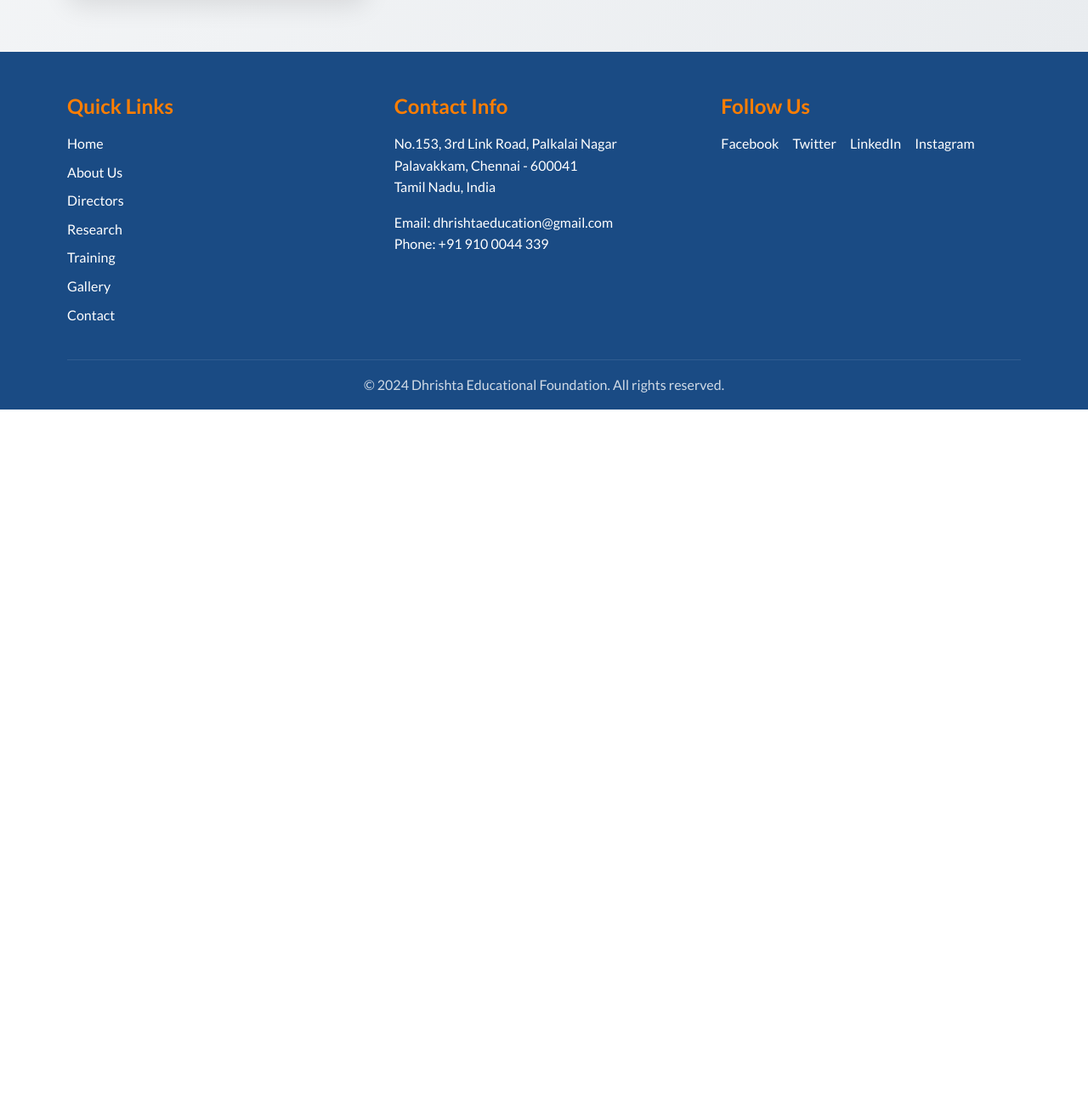
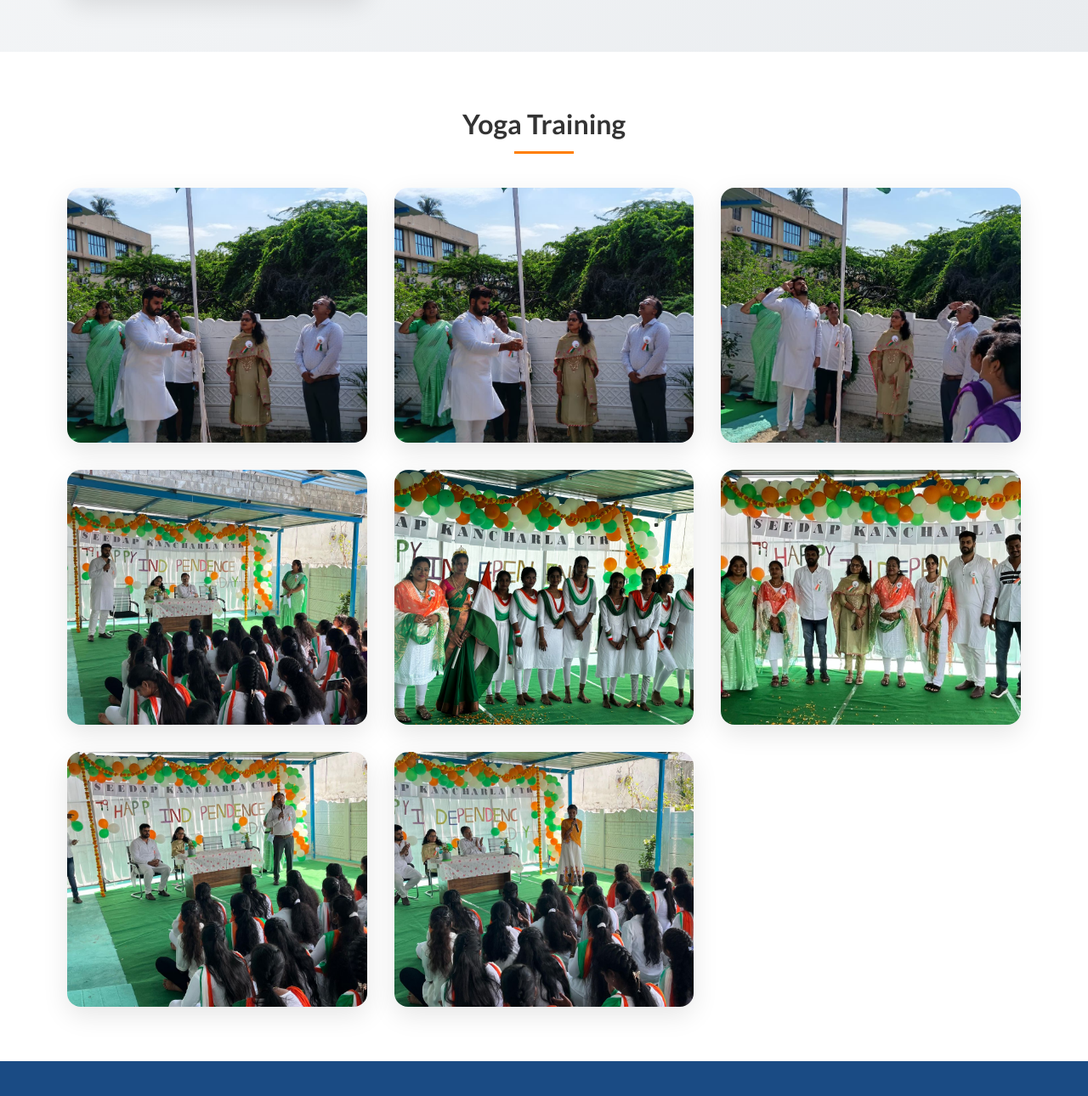
Before and after one commit to Dhrishta-Foundation/Foundation-Page, a plain HTML site: page gallery/gallery.html in a window 1280 px wide. Shown: the part 2090-3380 px from the top of the page at 85% size. Before the commit the page ends 2572 px from the top, so only its background shows below. Drawn offline with Linux system fonts and the light colour scheme.

Commit message:
Independence day celebration

```diff
--- a/gallery/gallery.html
+++ b/gallery/gallery.html
@@ -110,6 +110,72 @@
             </div>
         </div>
     </section>
+
+    <!-- Independence Day Section -->
+    <!--  Yoga Section -->
+    <section id="research-grants" class="gallery-section section">
+        <div class="container">
+            <h2 class="section-title">Yoga Training</h2>
+            <div class="gallery-grid">
+                <div class="gallery-item">
+                    <img src="../assets/images/independence_day/flag.jpg" alt="Flag Ceremony">
+                    <div class="gallery-overlay">
+                        <h3>Independence Day</h3>
+                        <p></p>
+                    </div>
+                </div>
+                <div class="gallery-item">
+                    <img src="../assets/images/independence_day/flag.jpg" alt="Flag Ceremony">
+                    <div class="gallery-overlay">
+                        <h3>Independence Day</h3>
+                        <p></p>
+                    </div>
+                </div>
+                <div class="gallery-item">
+                    <img src="../assets/images/independence_day/flag_selute.jpg" alt="Flag Selute">
+                    <div class="gallery-overlay">
+                        <h3>Independence Day</h3>
+                        <p></p>
+                    </div>
+                </div>
+                <div class="gallery-item">
+                    <img src="../assets/images/independence_day/rukesh_speech.jpg" alt="Rukesh Speech">
+                    <div class="gallery-overlay">
+                        <h3>Independence Day</h3>
+                        <p></p>
+                    </div>
+                </div>
+                <div class="gallery-item">
+                    <img src="../assets/images/independence_day/student_performance.jpg" alt="Student Performance">
+                    <div class="gallery-overlay">
+                        <h3>Independence Day</h3>
+                        <p></p>
+                    </div>
+                </div>
+                <div class="gallery-item">
+                    <img src="../assets/images/independence_day/all_faculty_member.jpg" alt="All Faculty Member">
+                    <div class="gallery-overlay">
+                        <h3>Independence Day</h3>
+                        <p></p>
+                    </div>
+                </div>
+                <div class="gallery-item">
+                    <img src="../assets/images/independence_day/teacher_speech.jpg" alt="Teacher Speech">
+                    <div class="gallery-overlay">
+                        <h3>Independence Day</h3>
+                        <p></p>
+                    </div>
+                </div>
+                <div class="gallery-item">
+                    <img src="../assets/images/independence_day/student_speech.jpg" alt="Student Speech">
+                    <div class="gallery-overlay">
+                        <h3>Independence Day</h3>
+                        <p></p>
+                    </div>
+                </div>
+            </div>
+        </div>
+    </section>
     <!-- Image Modal -->
     <div id="imageModal" class="image-modal">
         <div class="modal-content">
```
Also changed, not shown: home/home.css (+4 -3 lines), index.html (+12 -0 lines), assets/images/independence_day/all_faculty_member.jpg (added), assets/images/independence_day/all_staff_with_student.jpg (added), assets/images/independence_day/flag.jpg (added), assets/images/independence_day/flag_selute.jpg (added), assets/images/independence_day/rukesh_speech.jpg (added), assets/images/independence_day/student_performance.jpg (added), assets/images/independence_day/student_speech.jpg (added), assets/images/independence_day/teacher_speech.jpg (added).
